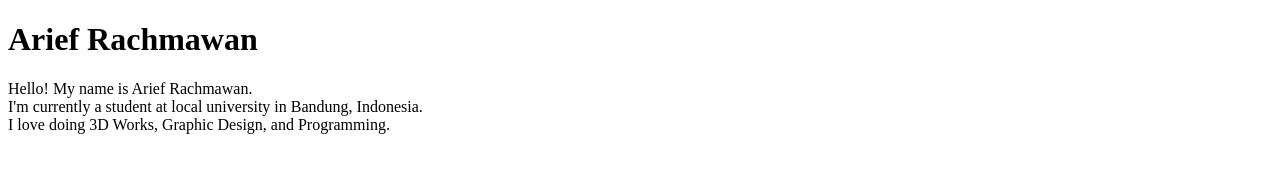
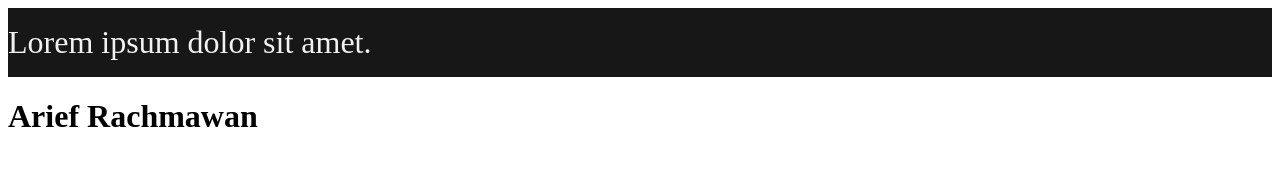
Before and after one commit to mbahArip/Assignment-VersionControl, a plain HTML site: page index.html in a window 1280 px wide. Drawn offline with Linux system fonts and the light colour scheme.

Commit message:
Navbar fix. Ready to merge.

```diff
--- a/index.html
+++ b/index.html
@@ -7,11 +7,9 @@
 		<title>Assignment 1</title>
 	</head>
 	<body>
+		<div style="width: 100%; background: #171717; padding: 1rem 0; font-style: bold; color: #f2f2f2; font-size: 2rem"
+			>Lorem ipsum dolor sit amet.</div
+		>
 		<h1>Arief Rachmawan</h1>
-		<p
-			>Hello! My name is Arief Rachmawan. <br />
-			I'm currently a student at local university in Bandung, Indonesia. <br />
-			I love doing 3D Works, Graphic Design, and Programming.</p
-		>
 	</body>
 </html>
```
